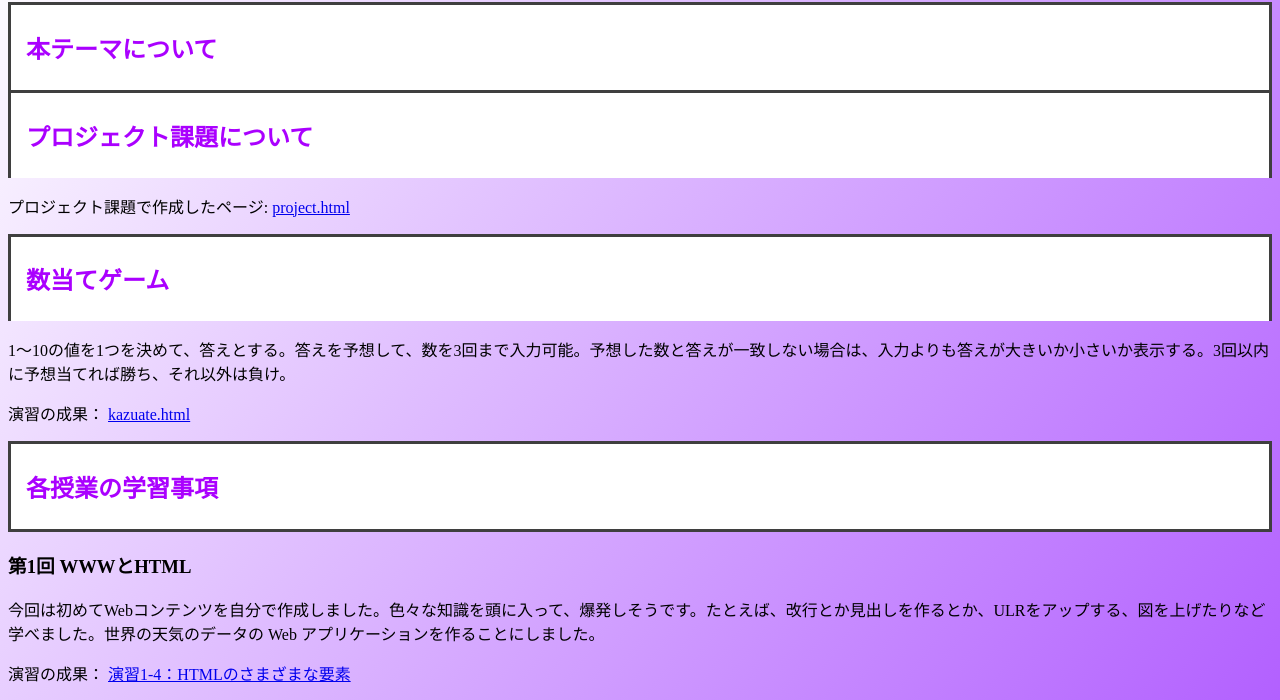
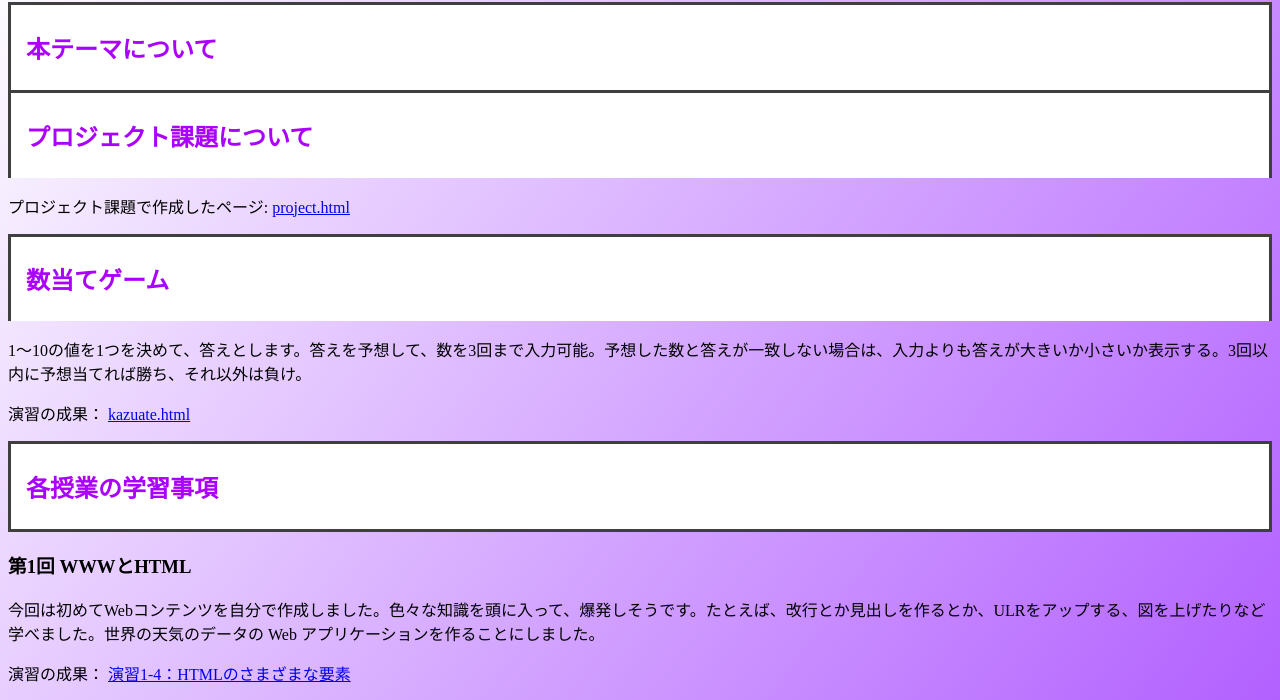
Before and after one commit to G484662024/medialabo, a plain HTML site: page index.html in a window 1280 px wide. Shown: the part 87-787 px from the top of the page. Drawn offline with Linux system fonts and the light colour scheme.

Commit message:
第６回課題完了

```diff
--- a/index.html
+++ b/index.html
@@ -17,7 +17,7 @@
     </p>
     <div id="div3"><h2>数当てゲーム</h2></div>
     <p>
-    1〜10の値を1つを決めて、答えとする。答えを予想して、数を3回まで入力可能。予想した数と答えが一致しない場合は、入力よりも答えが大きいか小さいか表示する。3回以内に予想当てれば勝ち、それ以外は負け。
+    1〜10の値を1つを決めて、答えとします。答えを予想して、数を3回まで入力可能。予想した数と答えが一致しない場合は、入力よりも答えが大きいか小さいか表示する。3回以内に予想当てれば勝ち、それ以外は負け。
 
 </p>
      <p>演習の成果：
```
